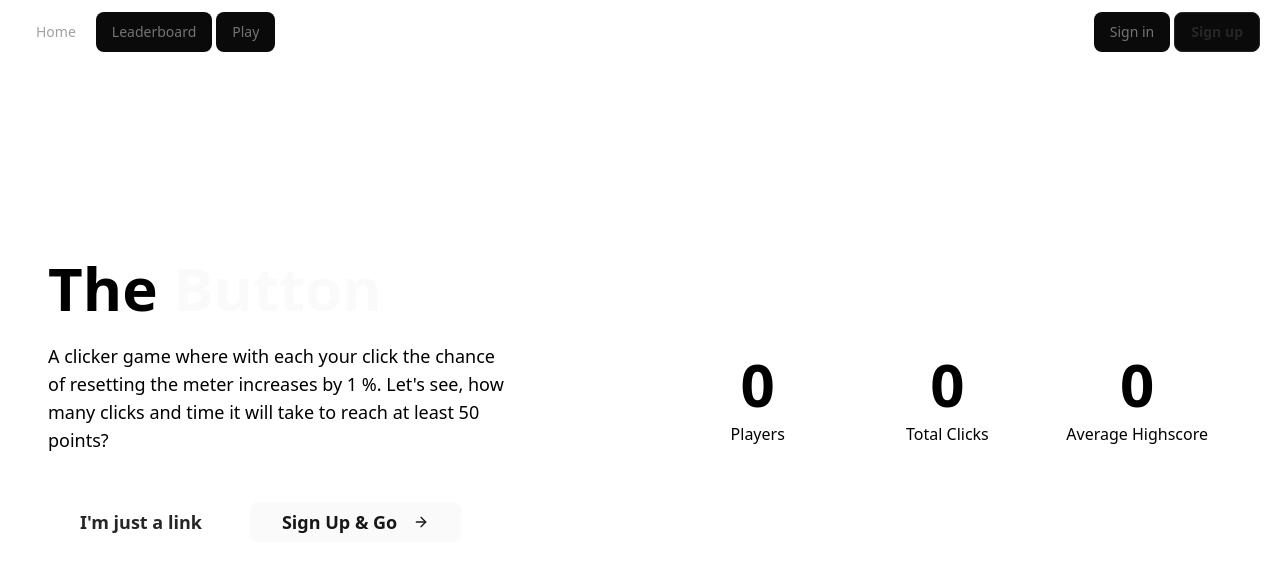
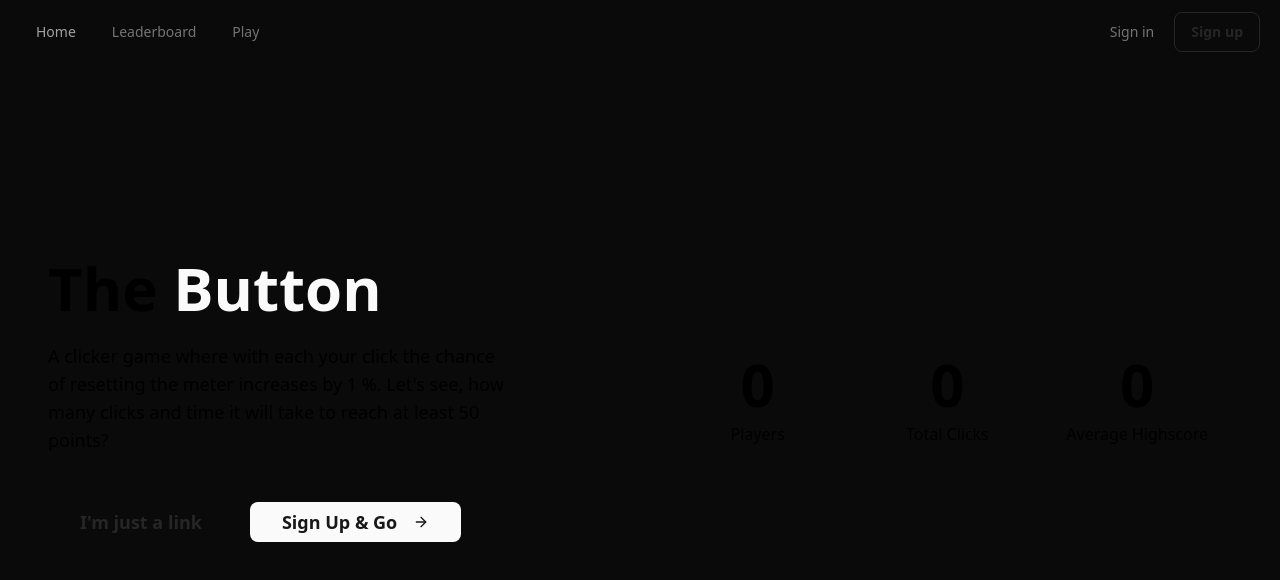
Before and after one commit to wvovaw/the-button, a React (Vite) app in the folder apps/web/: page / in a window 1280 px wide. Shown: the top 580 px of the page. Built offline with nearby package versions, Linux system fonts and the light colour scheme; no server answers; a web font is replaced by a local one.

Commit message:
fix(web): bg and margin

```diff
--- a/apps/web/src/assets/global.css
+++ b/apps/web/src/assets/global.css
@@ -123,3 +123,7 @@
 @utility inset-center {
   @apply inset-x-center inset-y-center;
 }
+
+body {
+  @apply bg-background;
+}
--- a/apps/web/src/layouts/BaseLayout.tsx
+++ b/apps/web/src/layouts/BaseLayout.tsx
@@ -5,7 +5,7 @@ export function BaseLayout() {
   return (
     <>
       <Navbar />
-      <main className="container mt-4">
+      <main className="container mx-auto mt-4">
         <Outlet />
       </main>
     </>
```
